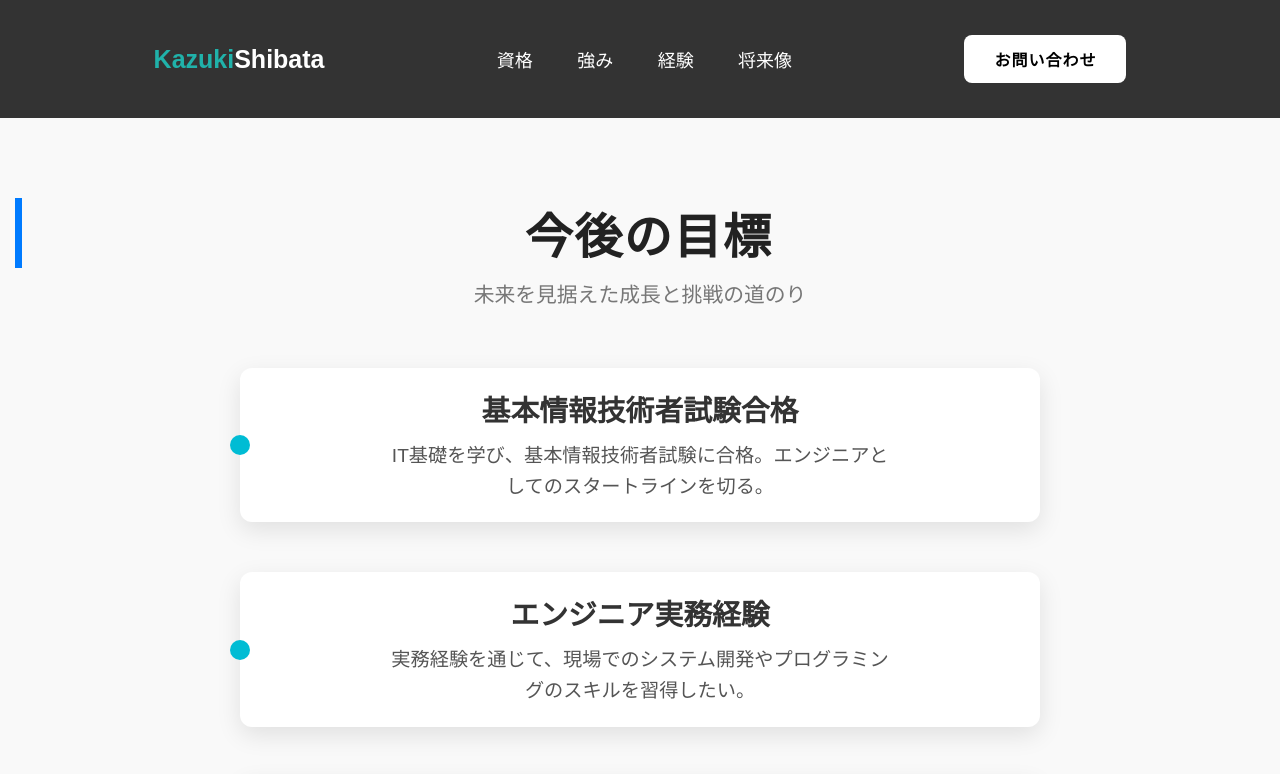
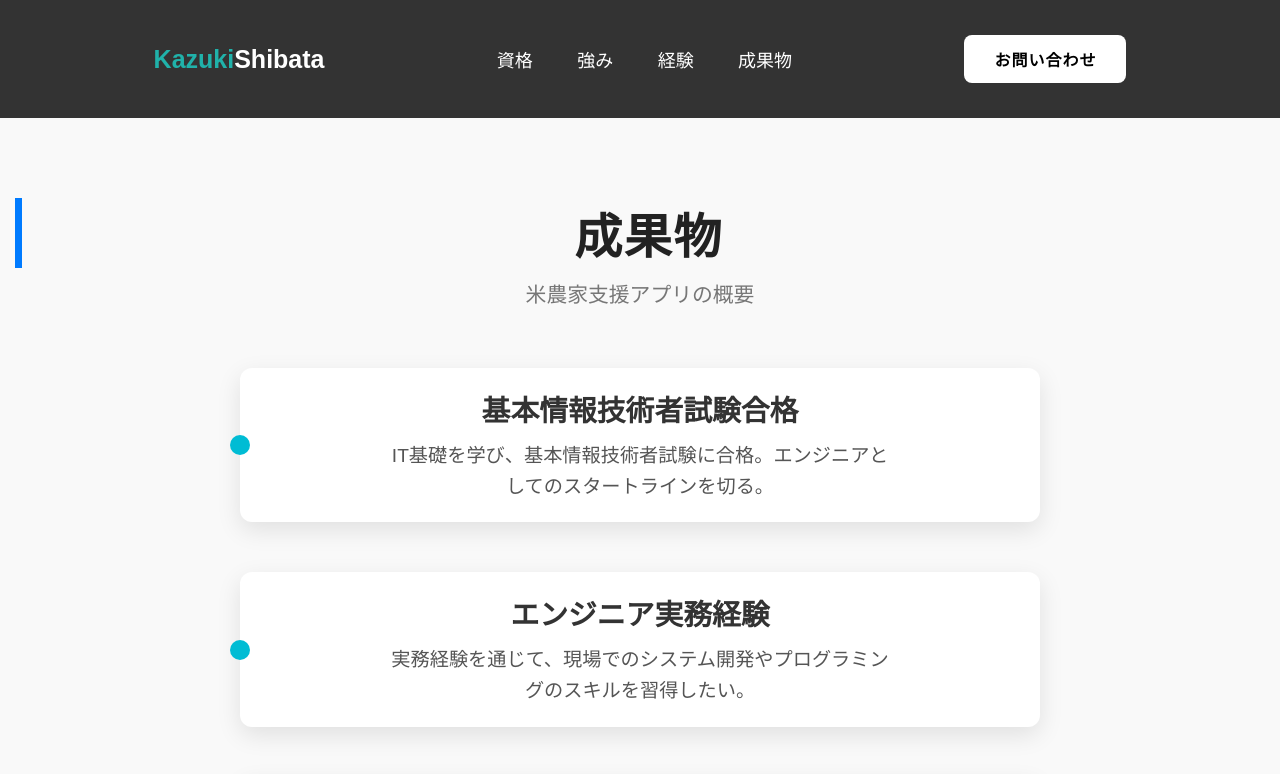
Before and after one commit to KazukI12-13/Get-to-know-me, a plain HTML site: page goal.html in a window 1280 px wide. Shown: the top 774 px of the page. Drawn offline with nearby package versions, Linux system fonts and the light colour scheme.

Commit message:
Update goal.html

```diff
--- a/goal.html
+++ b/goal.html
@@ -17,15 +17,15 @@
             <a href="portfolio.html">資格</a>
             <a href="experience.html">強み</a>
             <a href="carrer.html">経験</a>
-            <a href="goal.html">将来像</a>
+            <a href="goal.html">成果物</a>
         </nav>
         <a href="index.html" class="contact">お問い合わせ</a>
     </header>
 
         <section class="career">
             <div class="career-header">
-                <h1 class="title">今後の目標</h1>
-                <p class="subtitle">未来を見据えた成長と挑戦の道のり</p>
+                <h1 class="title">成果物</h1>
+                <p class="subtitle">米農家支援アプリの概要</p>
             </div>
 
             <div class="timeline-container">
```
